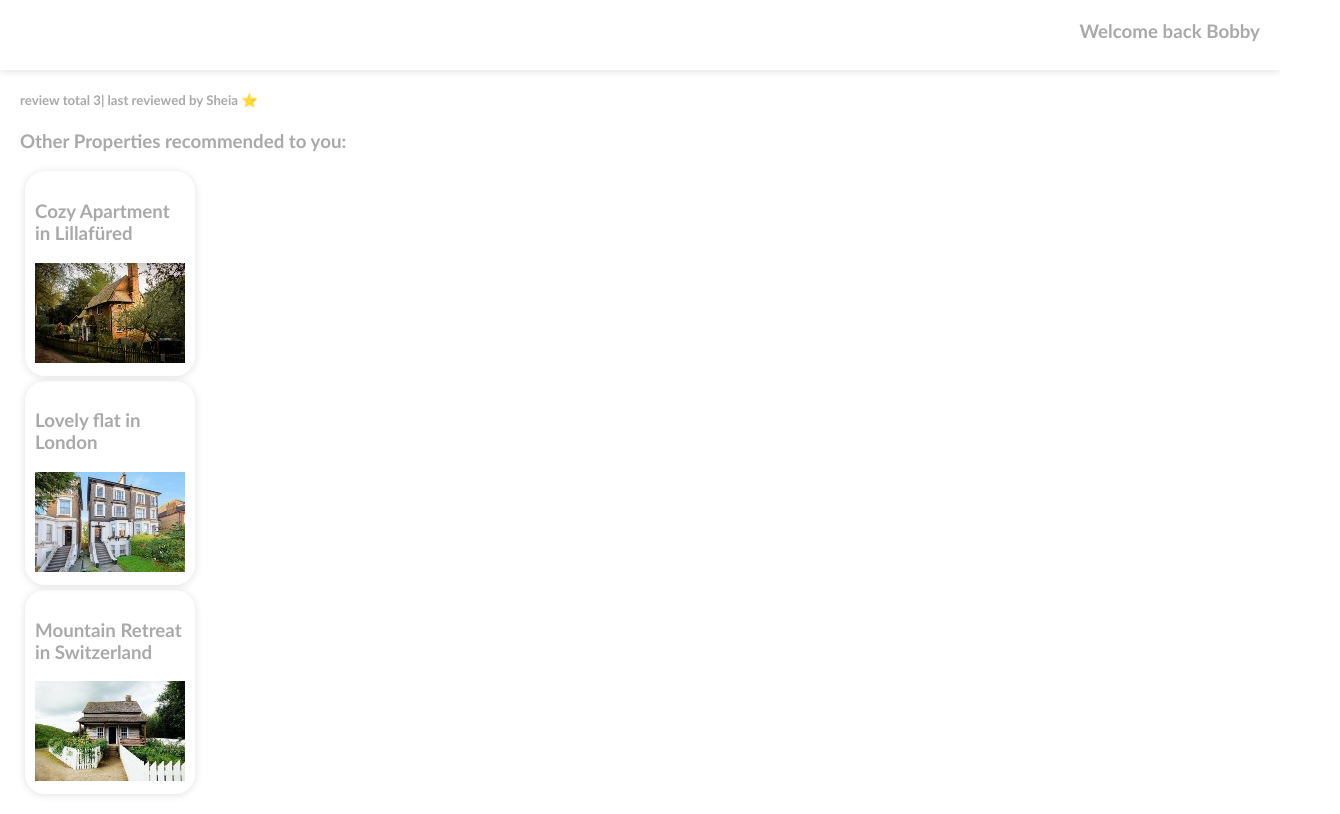
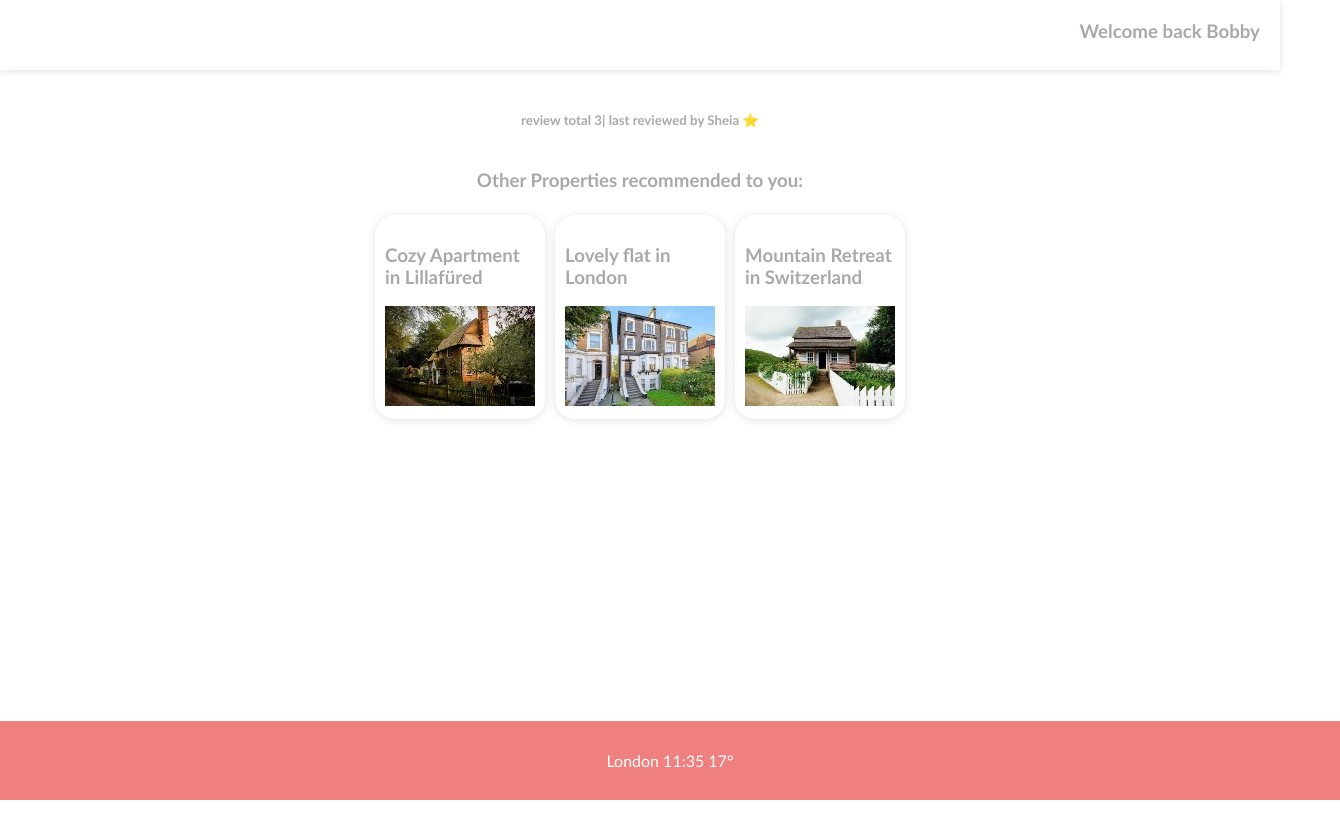
Before and after one commit to agnesnora/TS, a website built with Vite: page ts_couchsurfing/index.html in a window 1280 px wide. Shown: the whole page, 1340 px wide, since content can reach past the window. Built offline with nearby package versions, Linux system fonts and the light colour scheme; files whose address does not match are found by name.

Commit message:
adding tuple type

```diff
--- a/ts_couchsurfing/index.html
+++ b/ts_couchsurfing/index.html
@@ -19,7 +19,9 @@
       <div id="property-container" class="container">
         <h5 id="reviews"></h5>
         <h3>Other Properties recommended to you:</h3>
+        <div class="properties"></div>
       </div>
+      <div class="footer"></div>
     </div>
     <script type="module" src="/src/main.ts"></script>
   </body>
--- a/ts_couchsurfing/src/main.ts
+++ b/ts_couchsurfing/src/main.ts
@@ -5,8 +5,8 @@ import "./styles/styles.css";
 // can you create that array, making sure to assign the correct Types?
 
 import { showReviewTotal, populateUser } from "./utils";
-const propertyContainer = document.querySelector(".container");
-let isOpen: boolean;
+const propertyContainer = document.querySelector(".properties");
+const footer = document.querySelector(".footer")!;
 
 // Reviews
 const reviews: {
@@ -118,7 +118,14 @@ const propertyCards = properties.map((property) => {
   card.appendChild(image);
   return card;
 });
-
+let currentLocation: [string, string, number] = ["London", "11:35", 17];
+footer.innerHTML =
+  currentLocation[0] +
+  " " +
+  currentLocation[1] +
+  " " +
+  currentLocation[2] +
+  "°";
 propertyContainer?.append(...propertyCards);
 // Functions
 showReviewTotal(reviews.length, reviews[0].name, reviews[0].loyaltyUser);
--- a/ts_couchsurfing/src/styles/styles.scss
+++ b/ts_couchsurfing/src/styles/styles.scss
@@ -10,6 +10,9 @@ body {
 
 .container {
   margin: 20px;
+  display: flex;
+  flex-direction: column;
+  align-items: center;
 }
 
 .nav-bar {
@@ -42,3 +45,12 @@ body {
   padding: 10px;
   box-shadow: rgb(0 0 0 / 12%) 0 1px 8px;
 }
+.footer {
+  width: 100%;
+  background-color: lightcoral;
+  position: absolute;
+  bottom: 0;
+  text-align: center;
+  padding: 30px;
+  color: white;
+}
```
Also changed, not shown: ts_couchsurfing/src/styles/styles.css, 1 other file.
